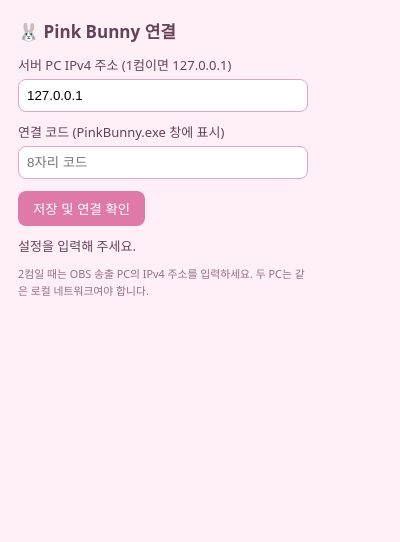
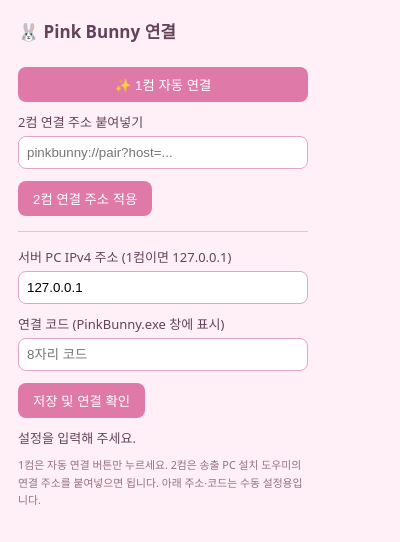
Before and after one commit to Cho-L/PinkBunny, a browser extension: page extension/popup.html in a window 400 px wide. Drawn offline with Linux system fonts and the light colour scheme.

Commit message:
Add beginner one-click local pairing and two-PC link entry

```diff
--- a/extension/popup.html
+++ b/extension/popup.html
@@ -1,8 +1,12 @@
 <!doctype html><html lang="ko"><head><meta charset="UTF-8"><style>
 body{font:13px/1.6 system-ui,sans-serif;width:290px;margin:0;padding:18px;background:#fff0f7;color:#63435a}h2{margin:0 0 10px;font-size:17px}label{display:block;margin:10px 0 3px}input{width:100%;box-sizing:border-box;padding:8px;border:1px solid #e2a5c5;border-radius:8px}button{background:#df79a8;border:0;border-radius:8px;padding:8px 15px;color:white;margin-top:12px;cursor:pointer}#status{margin-top:10px}small{display:block;margin-top:8px;color:#956f82}
 </style></head><body><h2>🐰 Pink Bunny 연결</h2>
+<button id="auto" style="width:100%">✨ 1컴 자동 연결</button>
+<label>2컴 연결 주소 붙여넣기</label><input id="pair" placeholder="pinkbunny://pair?host=..." autocomplete="off">
+<button id="apply">2컴 연결 주소 적용</button>
+<hr style="margin:15px 0;border:0;border-top:1px solid #eac0d5">
 <label>서버 PC IPv4 주소 (1컴이면 127.0.0.1)</label><input id="server" placeholder="192.168.0.10" autocomplete="off">
 <label>연결 코드 (PinkBunny.exe 창에 표시)</label><input id="key" placeholder="8자리 코드" maxlength="8" autocomplete="off">
 <button id="save">저장 및 연결 확인</button><div id="status">설정을 입력해 주세요.</div>
-<small>2컴일 때는 OBS 송출 PC의 IPv4 주소를 입력하세요. 두 PC는 같은 로컬 네트워크여야 합니다.</small>
+<small>1컴은 자동 연결 버튼만 누르세요. 2컴은 송출 PC 설치 도우미의 연결 주소를 붙여넣으면 됩니다. 아래 주소·코드는 수동 설정용입니다.</small>
 <script src="popup.js"></script></body></html>
```
